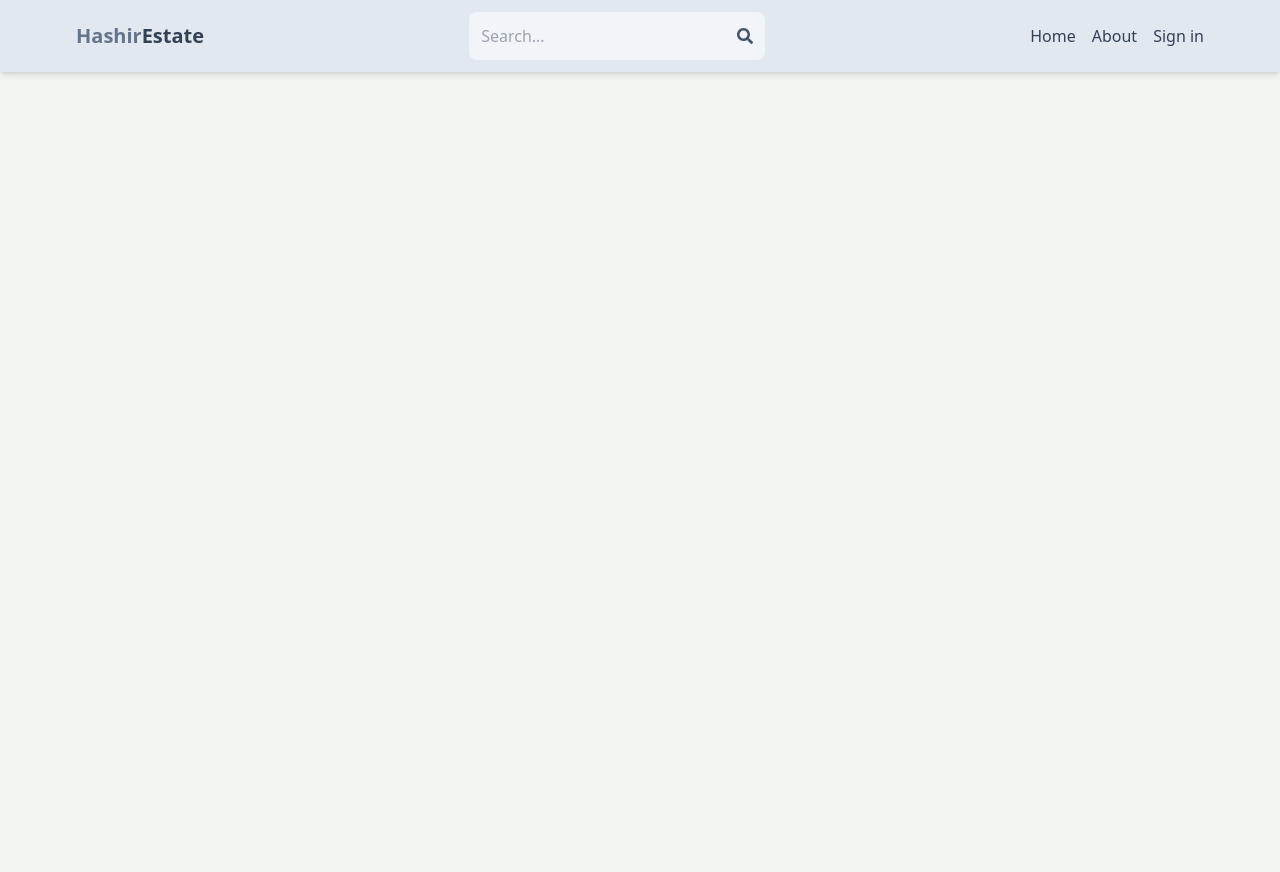
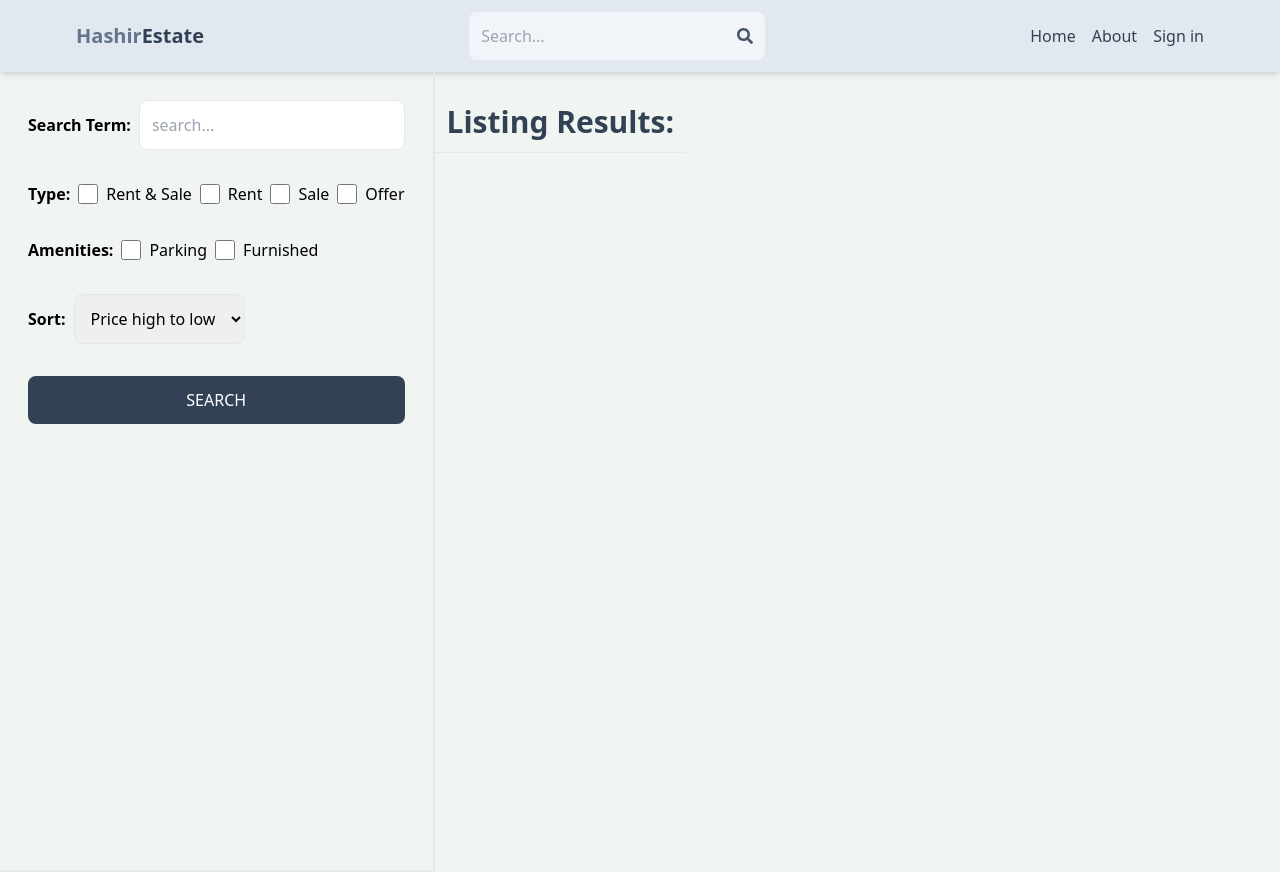
Before and after one commit to HashirY/mern-estate, a React (Vite) app in the folder client/: page /search in a window 1280 px wide. Before the commit the page ends 800 px from the top, so only its background shows below. Built offline with nearby package versions, Linux system fonts and the light colour scheme; no server answers.

Commit message:
create search page ui

```diff
--- a/client/src/App.jsx
+++ b/client/src/App.jsx
@@ -9,6 +9,7 @@
 import CreateList from "./pages/CreateList";
 import UpdateListing from "./pages/UpdateListing";
 import Listing from "./pages/Listing";
+import Search from "./pages/Search";
 
 export default function App() {
   return (
@@ -20,6 +21,7 @@
         <Route path="/sign-up" element={<SignUp />} />
         <Route path="/about" element={<About />} />
         <Route path="/listing/:listingId" element={<Listing />} />
+        <Route path="/search" element={<Search />} />
         {/* Protecting the profile route */}
         <Route element={<PrivateRoute />}>
           <Route path="/profile" element={<Profile />} />
--- /dev/null
+++ b/client/src/pages/Search.jsx
@@ -0,0 +1,75 @@
+import React from "react";
+
+const Search = () => {
+  return (
+    <div className="flex flex-col md:flex-row">
+      <div className="p-7 border-b-2 md:border-r-2 md:min-h-screen">
+        <form className="flex flex-col gap-8">
+          <div className="flex items-center gap-2">
+            <label className="whitespace-nowrap font-semibold">
+              Search Term:{" "}
+            </label>
+            <input
+              type="text"
+              id="searchTerm"
+              placeholder="search..."
+              className="border rounded-lg p-3 w-full"
+            />
+          </div>
+
+          <div className="flex gap-2 flex-wrap items-center">
+            <label className="font-semibold">Type: </label>
+            <div className="flex gap-2">
+              <input type="checkbox" id="all" className="w-5" />
+              <span>Rent & Sale</span>
+            </div>
+            <div className="flex gap-2">
+              <input type="checkbox" id="rent" className="w-5" />
+              <span>Rent</span>
+            </div>
+            <div className="flex gap-2">
+              <input type="checkbox" id="sale" className="w-5" />
+              <span>Sale</span>
+            </div>
+            <div className="flex gap-2">
+              <input type="checkbox" id="offer" className="w-5" />
+              <span>Offer</span>
+            </div>
+          </div>
+          <div className="flex gap-2 flex-wrap items-center">
+            <label className="font-semibold">Amenities: </label>
+            <div className="flex gap-2">
+              <input type="checkbox" id="parking" className="w-5" />
+              <span>Parking</span>
+            </div>
+            <div className="flex gap-2">
+              <input type="checkbox" id="furnished" className="w-5" />
+              <span>Furnished</span>
+            </div>
+          </div>
+
+          <div className="flex items-center gap-2">
+            <label className="font-semibold">Sort: </label>
+            <select id="sort_order" className="border rounded-lg p-3">
+              <option value="asc">Price high to low</option>
+              <option value="desc">Price low to high</option>
+              <option value="desc">Latest</option>
+              <option value="desc">Oldest</option>
+            </select>
+          </div>
+
+          <button className="bg-slate-700 text-white p-3 rounded-lg uppercase hover:opacity-95">
+            Search
+          </button>
+        </form>
+      </div>
+      <div className="">
+        <h1 className="text-3xl font-semibold border-b p-3 text-slate-700 mt-5">
+          Listing Results:{" "}
+        </h1>
+      </div>
+    </div>
+  );
+};
+
+export default Search;
```
